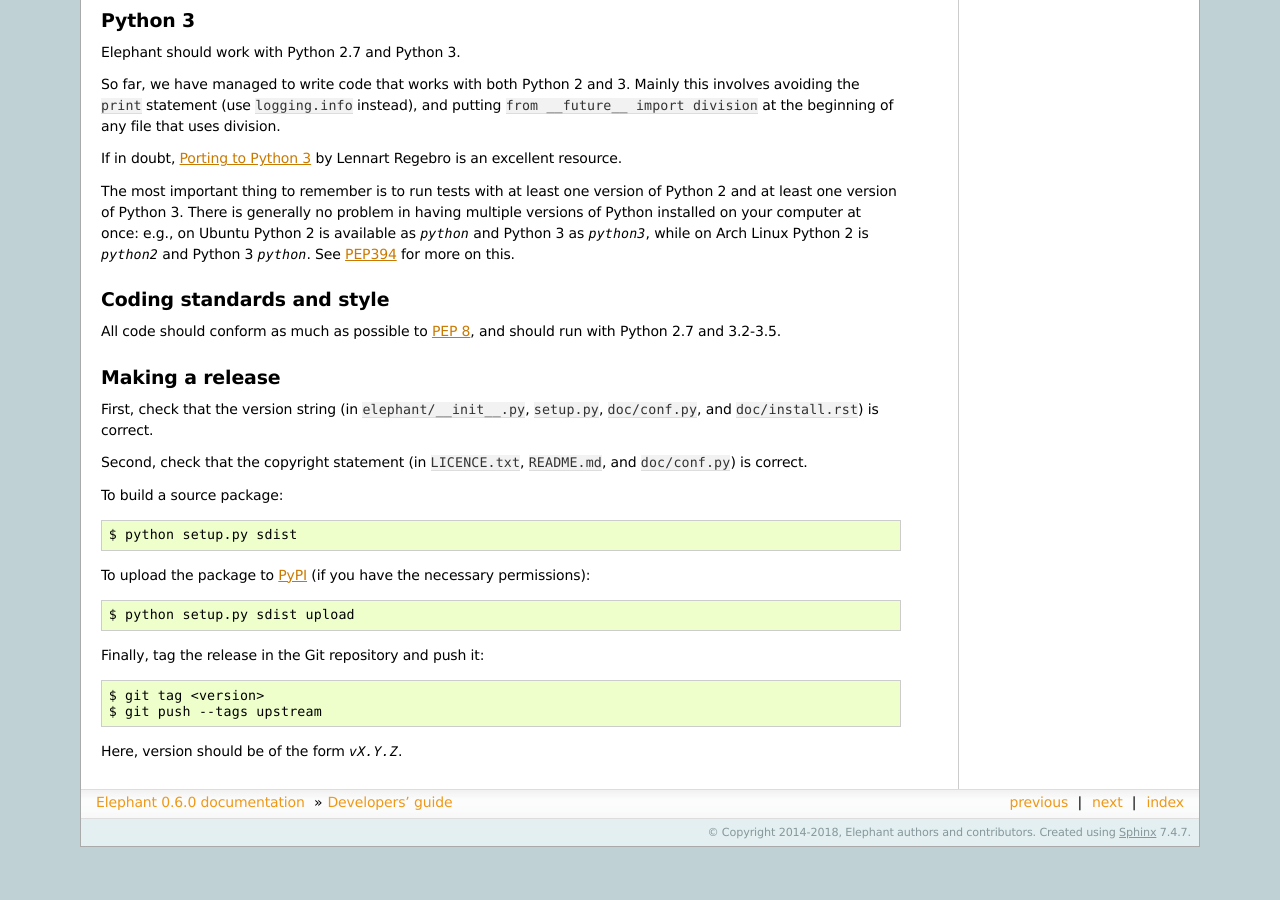
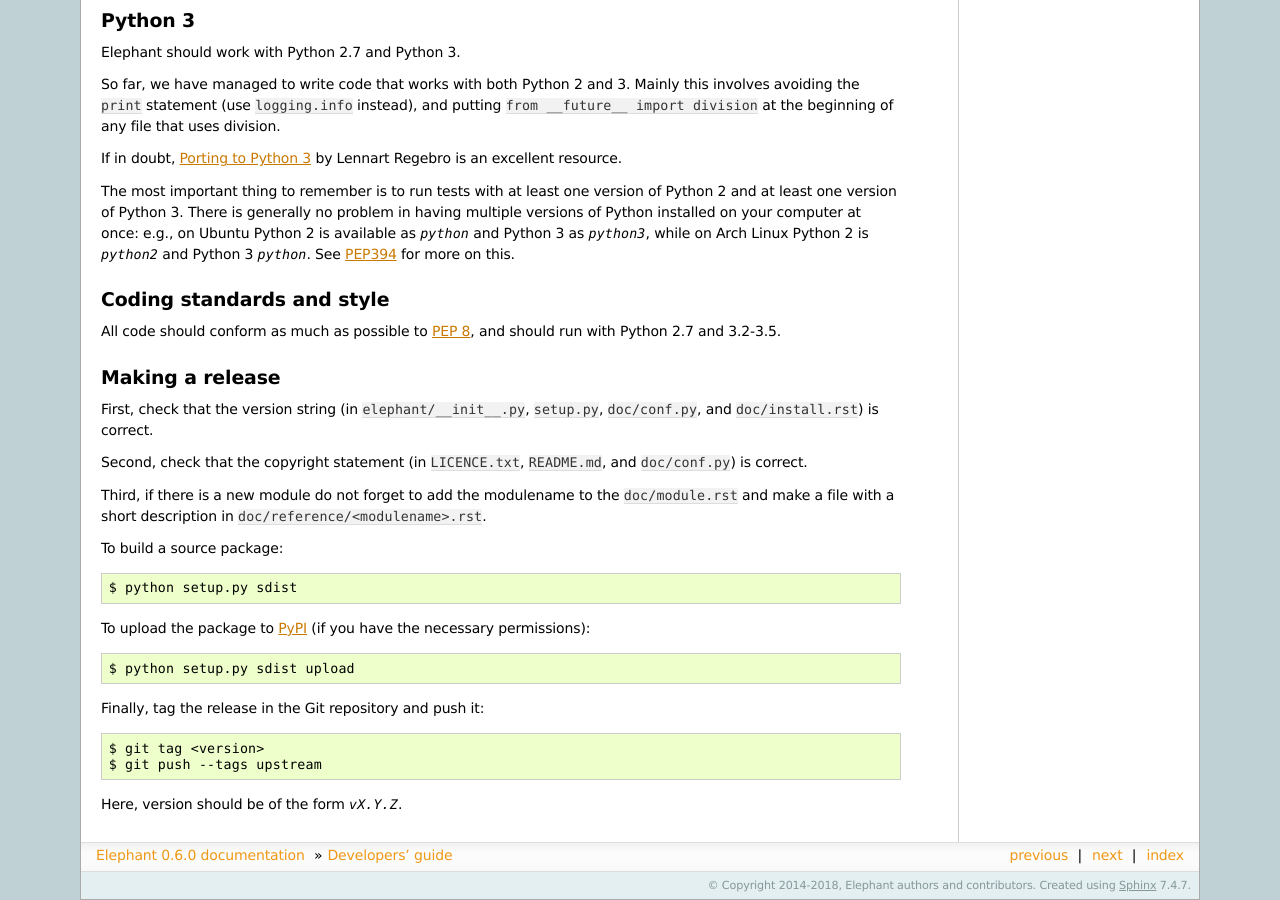
Before and after one commit to NeuralEnsemble/elephant, a Sphinx documentation site: the page built from doc/developers_guide.rst, in a window 1280 px wide and 900 px high, scrolled down 2397 px. Built offline with Sphinx 7.4.7, drawn with Linux system fonts in a browser that asks for light colours; formulas are drawn with MathJax 3; before the commit the page ends 3244 px from its top, so only the background shows below that.

Commit message:
Update developers_guide.rst
Added an important line reminding to update the `modules.rst` file and references.

```diff
--- a/doc/developers_guide.rst
+++ b/doc/developers_guide.rst
@@ -186,6 +186,8 @@ First, check that the version string (in :file:`elephant/__init__.py`, :file:`se
 
 Second, check that the copyright statement (in :file:`LICENCE.txt`, :file:`README.md`, and :file:`doc/conf.py`) is correct.
 
+Third, if there is a new module do not forget to add the modulename to the :file:`doc/module.rst` and make a file with a short description in :file:`doc/reference/<modulename>.rst`.
+
 To build a source package::
 
     $ python setup.py sdist
```
